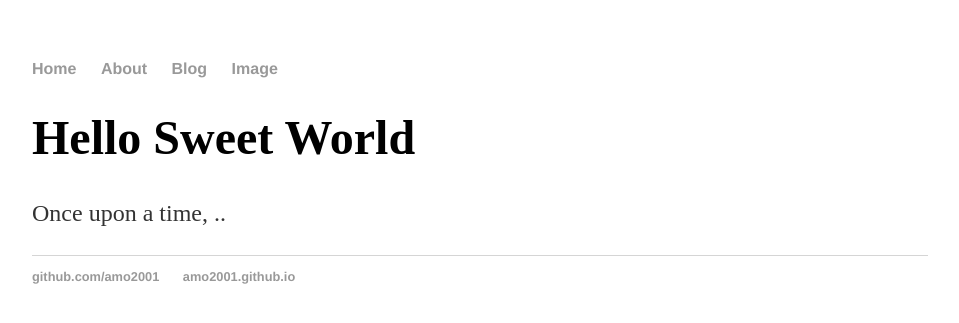
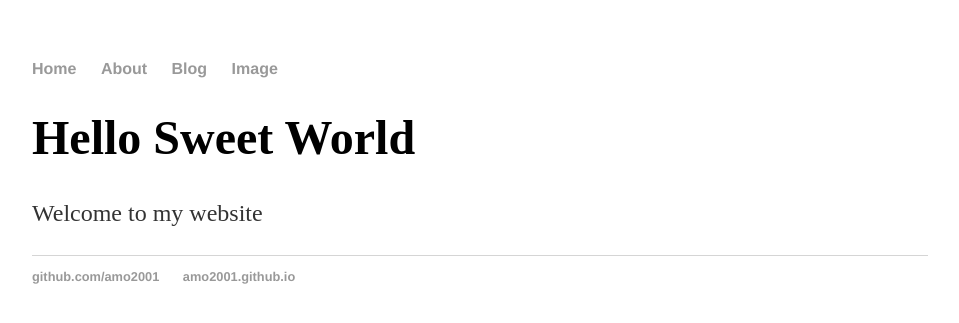
Before and after one commit to amo2001/amo2001.github.io, a Jekyll site: the page built from index.html, in a window 1280 px wide. Shown: the top 323 px of the page, without its empty margins (160-1119 px from the left). Built offline with Jekyll 4.4.1, drawn with Linux system fonts in a browser that asks for light colours.

Commit message:
Update index.html

```diff
--- a/index.html
+++ b/index.html
@@ -4,5 +4,5 @@ title: Web Programming
 ---
 <div class="blurb">
        <h1>Hello Sweet World</h1>
-       <p>Once upon a time, ..</p>
+       <p>Welcome to my website</p>
 </div>
```
